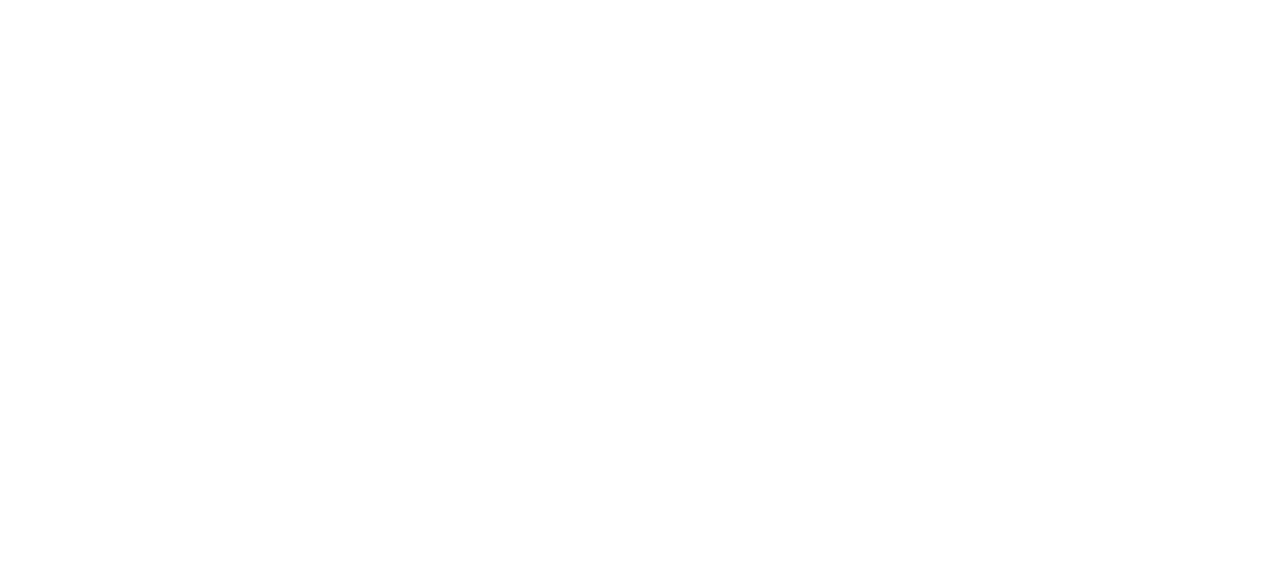
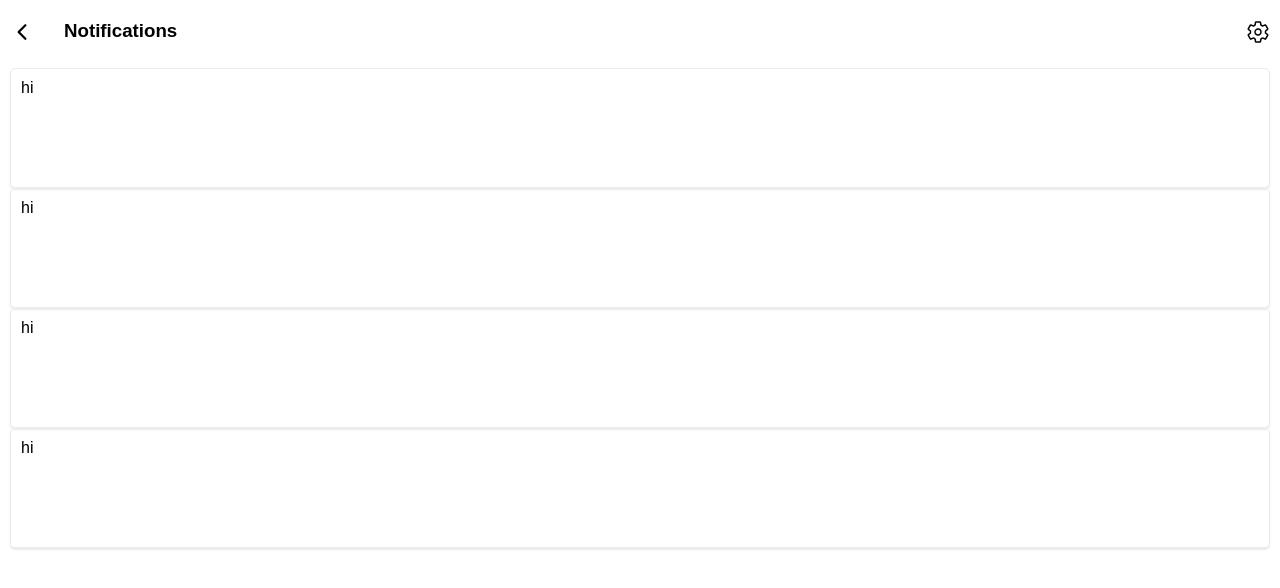
Before and after one commit to sajidsafi936/task-manager, a React (Vite) app in the folder frontend/task-manager/: page /notifications in a window 1280 px wide. Before the commit this address had no page. Shown: the top 588 px of the page. Built offline with nearby package versions, Linux system fonts and the light colour scheme.

Commit message:
progress page css fix

```diff
--- a/frontend/task-manager/src/App.jsx
+++ b/frontend/task-manager/src/App.jsx
@@ -8,8 +8,9 @@ import HomeDashboard from "./pages/HomeDashboard.jsx";
 import AddTask from "./components/AddTask";
 import ProfileScreen from "./pages/ProfileScreen.jsx";
 import EditProfile from "./components/EditProfile";
-import TaskCalendar from "./pages/TaskCalendar.jsx"
-import Progress from "./pages/Progress.jsx"
+import TaskCalendar from "./pages/TaskCalendar.jsx";
+import Progress from "./pages/Progress.jsx";
+import Notifications from "./components/Notifications.jsx";
 
 function App() {
   return (
@@ -25,6 +26,7 @@ function App() {
         <Route path="/edit-profile" element={<EditProfile />} />
         <Route path="/taskCalendar" element={<TaskCalendar />} />
         <Route path="/progress" element={<Progress />} />
+        <Route path="/notifications" element={<Notifications />} />
       </Routes>
     </>
   );
--- /dev/null
+++ b/frontend/task-manager/src/components/Notifications.css
@@ -0,0 +1,32 @@
+*{
+    margin: 0;
+    padding: 0;
+    box-sizing: border-box;
+}
+
+.notification-container{
+    width: 100%;
+    padding: 10px;
+    padding-top: 20px;
+}
+
+.notification-header{
+    display: flex;
+    flex-direction: row;
+    justify-content: space-between;
+    margin-bottom: 20px;
+}
+.nofication-arrow{
+    display: flex;
+    flex-direction: row;
+    gap: 30px;
+}
+
+.notification-card{
+    width: 100%;
+    min-height: 120px;
+    border: 1px solid #efebeb;
+    box-shadow: 0px 2px 2px rgba(0, 0, 0, 0.09);
+    border-radius: 5px;
+    padding: 10px;
+}
--- /dev/null
+++ b/frontend/task-manager/src/components/Notifications.jsx
@@ -0,0 +1,28 @@
+import React from 'react'
+import "./Notifications.css";
+import { IoIosArrowBack } from "react-icons/io";
+import { IoSettingsOutline } from "react-icons/io5";
+
+const Notifications = () => {
+  return (
+    <div className='notification-container'>
+      <div className="notification-header">
+        <div className='nofication-arrow'>
+          <IoIosArrowBack size="1.5em"/>
+          <h3>Notifications</h3>
+          </div>
+        <div>
+          <IoSettingsOutline size="1.5em" />
+        </div>
+      </div>
+
+      <div className="notification-card">hi</div>
+      <div className="notification-card">hi</div>
+      <div className="notification-card">hi</div>
+      <div className="notification-card">hi</div>
+
+    </div>
+  )
+}
+
+export default Notifications
--- a/frontend/task-manager/src/pages/HomeDashboard.jsx
+++ b/frontend/task-manager/src/pages/HomeDashboard.jsx
@@ -1,4 +1,5 @@
-import React, { useState, useEffect } from "react";
+import React, { useState, useEffect} from "react";
+import {Link} from "react-router-dom";
 import "./HomeDashboard.css";
 import { IoMdNotificationsOutline } from "react-icons/io";
 import { FaTasks } from "react-icons/fa";
@@ -152,14 +153,16 @@ const HomeDashboard = () => {
         </div>
 
         <div className="notification-profile">
-
-          <IoMdNotificationsOutline
+          <Link to="/notifications">
+            <IoMdNotificationsOutline
             size="2em"
             style={{
               marginBottom: "4px",
               marginRight: "16px",
+              color: "#2f2e2e"
             }}
           />
+          </Link>
 
           <img
             className="header-img"
--- a/frontend/task-manager/src/pages/Progress.css
+++ b/frontend/task-manager/src/pages/Progress.css
@@ -14,6 +14,11 @@
     flex-direction: column;
     margin: 10px;
     background: #fff;
+
+    /* reserve space for the fixed bottom-nav (75px) so the last
+       card isn't hidden underneath it; extra padding is added
+       for iPhone's home-indicator safe area too */
+    padding-bottom: calc(75px + env(safe-area-inset-bottom));
 }
 
 .top-heading{
@@ -154,6 +159,7 @@
     .progress-container {
         max-width: 700px;
         margin: 20px auto;
+        padding-bottom: calc(80px + env(safe-area-inset-bottom));
     }
 
     .top-heading {
```
